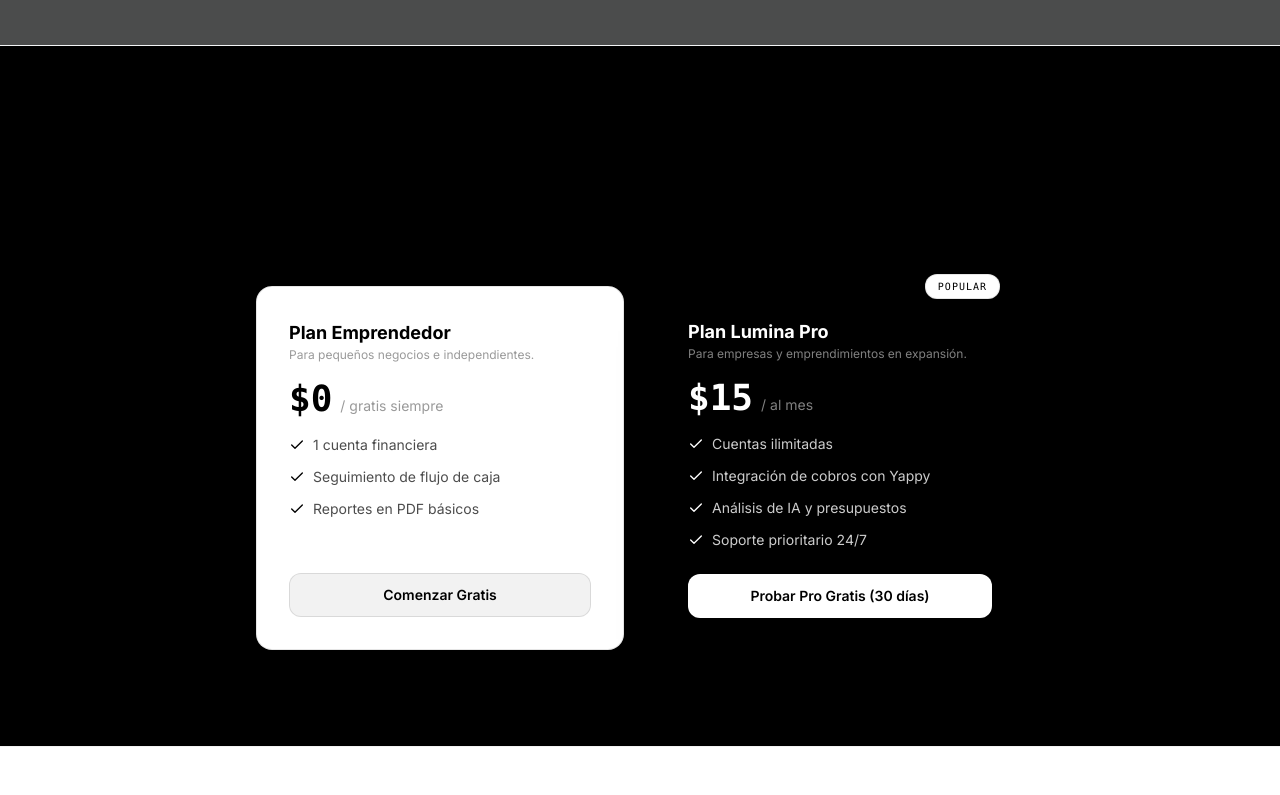
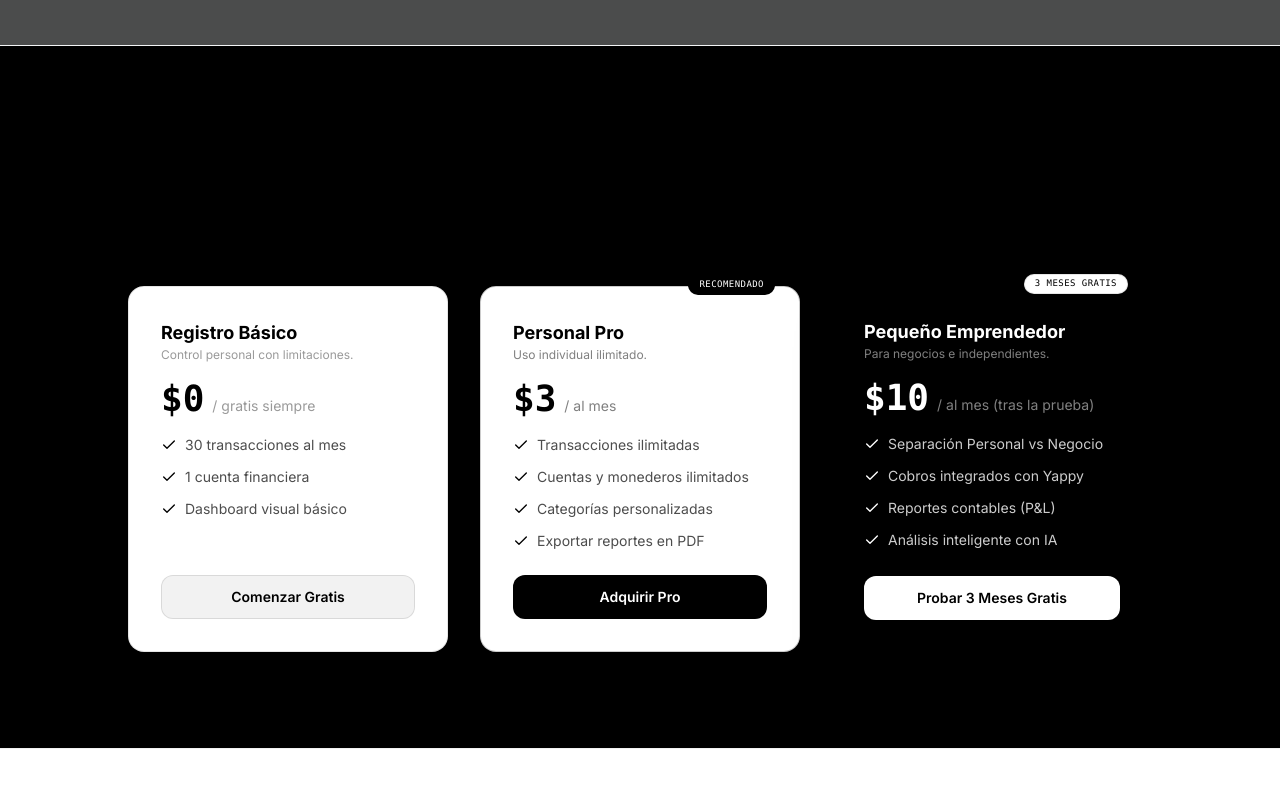
Before and after one commit to AlexisJ31/LuminaApp, a React (Vite) app in the folder frontend/: page / in a window 1280 px wide. Shown: the part 2000-2795 px from the top of the page. Built offline with nearby package versions, Linux system fonts and the light colour scheme.

Commit message:
feat(pricing): implement three-tier monetization schema and update Hero copy

```diff
--- a/frontend/src/components/LandingPage.tsx
+++ b/frontend/src/components/LandingPage.tsx
@@ -139,15 +139,15 @@ export default function LandingPage({ onNavigate }: LandingPageProps) {
             variants={childVariants}
             className="text-4xl sm:text-6xl md:text-7xl font-bold tracking-tight leading-[1.1] text-transparent bg-clip-text bg-gradient-to-b from-black to-black/70 dark:from-white dark:to-white/60 transition-all duration-1000"
           >
-            Controla las finanzas de tu <br />
-            <span className="text-black dark:text-white transition-colors duration-1000">emprendimiento hoy mismo.</span>
+            Controla tus finanzas personales y de tu <br />
+            <span className="text-black dark:text-white transition-colors duration-1000">emprendimiento en un solo lugar.</span>
           </motion.h1>
 
           <motion.p
             variants={childVariants}
             className="text-base sm:text-lg md:text-xl max-w-2xl mx-auto font-light leading-relaxed text-black/60 dark:text-white/60 transition-colors duration-1000"
           >
-            Una plataforma moderna y minimalista diseñada para emprendedores y empresas. Gestiona flujos de caja, cuentas y pagos en un solo lugar bajo el ecosistema financiero Aurora.
+            Una plataforma minimalista diseñada para personas de a pie y pequeños negocios. Gestiona ingresos, presupuestos y flujos de caja bajo el ecosistema financiero Aurora.
           </motion.p>
 
           <motion.div
@@ -293,17 +293,17 @@ export default function LandingPage({ onNavigate }: LandingPageProps) {
       {/* 5. Pricing / Planes Section */}
       <section id="pricing" className="py-24 max-w-6xl mx-auto px-6 relative z-10 text-black dark:text-white transition-colors duration-1000">
         <div className="text-center max-w-2xl mx-auto mb-16 space-y-4">
-          <h2 className="text-3xl sm:text-4xl font-bold tracking-tight">Comienza a escalar tu negocio.</h2>
-          <p className="text-black/60 dark:text-white/60 font-light">Elige el plan ideal para tus operaciones. Cambia o cancela cuando quieras.</p>
+          <h2 className="text-3xl sm:text-4xl font-bold tracking-tight">Elige el plan ideal para ti.</h2>
+          <p className="text-black/60 dark:text-white/60 font-light">Toma el control de tus finanzas personales o las de tu negocio. Cancela cuando quieras.</p>
         </div>
 
-        <div className="grid grid-cols-1 md:grid-cols-2 gap-8 max-w-3xl mx-auto">
-          {/* Plan 1 */}
+        <div className="grid grid-cols-1 md:grid-cols-3 gap-8 max-w-5xl mx-auto">
+          {/* Plan 1: Básico */}
           <div className="p-8 rounded-2xl bg-white dark:bg-black border border-black/10 dark:border-white/10 text-black dark:text-white space-y-6 relative flex flex-col justify-between transition-colors duration-1000">
             <div className="space-y-4">
               <div>
-                <h3 className="text-lg font-bold">Plan Emprendedor</h3>
-                <p className="text-xs text-black/40 dark:text-white/40">Para pequeños negocios e independientes.</p>
+                <h3 className="text-lg font-bold">Registro Básico</h3>
+                <p className="text-xs text-black/40 dark:text-white/40">Control personal con limitaciones.</p>
               </div>
               <div className="flex items-baseline">
                 <span className="text-4xl font-mono font-bold">$0</span>
@@ -312,15 +312,15 @@ export default function LandingPage({ onNavigate }: LandingPageProps) {
               <ul className="space-y-3 text-sm text-black/70 dark:text-white/70">
                 <li className="flex items-center space-x-2">
                   <Check className="w-4 h-4 text-black dark:text-white" />
+                  <span>30 transacciones al mes</span>
+                </li>
+                <li className="flex items-center space-x-2">
+                  <Check className="w-4 h-4 text-black dark:text-white" />
                   <span>1 cuenta financiera</span>
                 </li>
                 <li className="flex items-center space-x-2">
                   <Check className="w-4 h-4 text-black dark:text-white" />
-                  <span>Seguimiento de flujo de caja</span>
-                </li>
-                <li className="flex items-center space-x-2">
-                  <Check className="w-4 h-4 text-black dark:text-white" />
-                  <span>Reportes en PDF básicos</span>
+                  <span>Dashboard visual básico</span>
                 </li>
               </ul>
             </div>
@@ -332,36 +332,77 @@ export default function LandingPage({ onNavigate }: LandingPageProps) {
             </button>
           </div>
 
-          {/* Plan 2 */}
-          <div className="p-8 rounded-2xl bg-black dark:bg-white text-white dark:text-black space-y-6 relative flex flex-col justify-between shadow-2xl transition-colors duration-1000">
-            <div className="absolute -top-3 right-6 bg-white dark:bg-black text-black dark:text-white text-[10px] uppercase font-mono tracking-widest px-3 py-1 rounded-xl border border-black/10 dark:border-white/10">
-              Popular
+          {/* Plan 2: Personal Pro */}
+          <div className="p-8 rounded-2xl bg-white dark:bg-brand-gray/30 border border-black/20 dark:border-white/20 text-black dark:text-white space-y-6 relative flex flex-col justify-between shadow-lg transition-colors duration-1000">
+            <div className="absolute -top-3 right-6 bg-black text-white dark:bg-white dark:text-black text-[9px] uppercase font-mono tracking-wider px-2.5 py-0.5 rounded-xl border border-black/10 dark:border-white/10">
+              Recomendado
             </div>
             <div className="space-y-4">
               <div>
-                <h3 className="text-lg font-bold">Plan Lumina Pro</h3>
-                <p className="text-xs text-white/50 dark:text-black/50">Para empresas y emprendimientos en expansión.</p>
+                <h3 className="text-lg font-bold">Personal Pro</h3>
+                <p className="text-xs text-black/50 dark:text-white/40">Uso individual ilimitado.</p>
               </div>
               <div className="flex items-baseline">
-                <span className="text-4xl font-mono font-bold">$15</span>
-                <span className="text-sm text-white/50 dark:text-black/50 ml-2">/ al mes</span>
+                <span className="text-4xl font-mono font-bold">$3</span>
+                <span className="text-sm text-black/50 dark:text-white/40 ml-2">/ al mes</span>
+              </div>
+              <ul className="space-y-3 text-sm text-black/70 dark:text-white/70">
+                <li className="flex items-center space-x-2">
+                  <Check className="w-4 h-4 text-black dark:text-white" />
+                  <span>Transacciones ilimitadas</span>
+                </li>
+                <li className="flex items-center space-x-2">
+                  <Check className="w-4 h-4 text-black dark:text-white" />
+                  <span>Cuentas y monederos ilimitados</span>
+                </li>
+                <li className="flex items-center space-x-2">
+                  <Check className="w-4 h-4 text-black dark:text-white" />
+                  <span>Categorías personalizadas</span>
+                </li>
+                <li className="flex items-center space-x-2">
+                  <Check className="w-4 h-4 text-black dark:text-white" />
+                  <span>Exportar reportes en PDF</span>
+                </li>
+              </ul>
+            </div>
+            <button
+              onClick={() => onNavigate('register')}
+              className="w-full h-11 bg-black text-white dark:bg-white dark:text-black hover:bg-black/90 dark:hover:bg-white/90 text-sm font-semibold rounded-xl transition-all duration-200"
+            >
+              Adquirir Pro
+            </button>
+          </div>
+
+          {/* Plan 3: Pequeño Emprendedor */}
+          <div className="p-8 rounded-2xl bg-black dark:bg-white text-white dark:text-black space-y-6 relative flex flex-col justify-between shadow-2xl transition-colors duration-1000">
+            <div className="absolute -top-3 right-6 bg-white dark:bg-black text-black dark:text-white text-[9px] uppercase font-mono tracking-wider px-2.5 py-0.5 rounded-xl border border-black/10 dark:border-white/10">
+              3 Meses Gratis
+            </div>
+            <div className="space-y-4">
+              <div>
+                <h3 className="text-lg font-bold">Pequeño Emprendedor</h3>
+                <p className="text-xs text-white/50 dark:text-black/50">Para negocios e independientes.</p>
+              </div>
+              <div className="flex items-baseline">
+                <span className="text-4xl font-mono font-bold">$10</span>
+                <span className="text-sm text-white/50 dark:text-black/50 ml-2">/ al mes (tras la prueba)</span>
               </div>
               <ul className="space-y-3 text-sm text-white/80 dark:text-black/80">
                 <li className="flex items-center space-x-2">
                   <Check className="w-4 h-4 text-white dark:text-black" />
-                  <span>Cuentas ilimitadas</span>
+                  <span>Separación Personal vs Negocio</span>
                 </li>
                 <li className="flex items-center space-x-2">
                   <Check className="w-4 h-4 text-white dark:text-black" />
-                  <span>Integración de cobros con Yappy</span>
+                  <span>Cobros integrados con Yappy</span>
                 </li>
                 <li className="flex items-center space-x-2">
                   <Check className="w-4 h-4 text-white dark:text-black" />
-                  <span>Análisis de IA y presupuestos</span>
+                  <span>Reportes contables (P&L)</span>
                 </li>
                 <li className="flex items-center space-x-2">
                   <Check className="w-4 h-4 text-white dark:text-black" />
-                  <span>Soporte prioritario 24/7</span>
+                  <span>Análisis inteligente con IA</span>
                 </li>
               </ul>
             </div>
@@ -369,7 +410,7 @@ export default function LandingPage({ onNavigate }: LandingPageProps) {
               onClick={() => onNavigate('register')}
               className="w-full h-11 bg-white dark:bg-black text-black dark:text-white hover:bg-white/90 dark:hover:bg-black/90 text-sm font-semibold rounded-xl transition-all duration-200"
             >
-              Probar Pro Gratis (30 días)
+              Probar 3 Meses Gratis
             </button>
           </div>
         </div>
```
